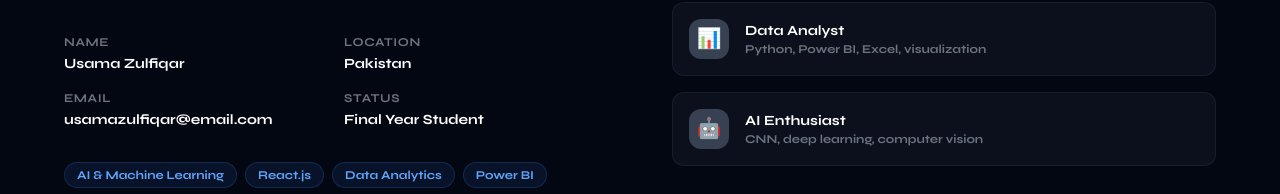
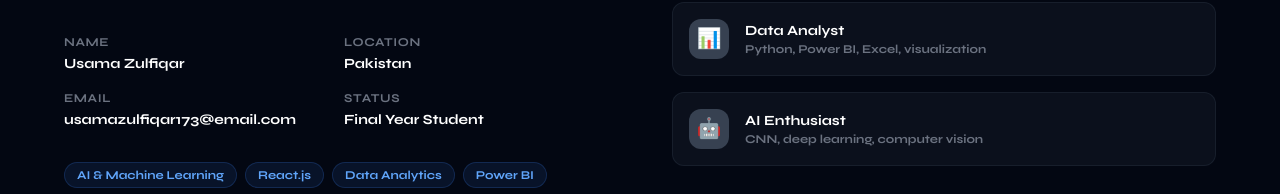
Before and after one commit to UsamaZulfiqar-7/Portfolio, a React (Vite) app: page / in a window 1280 px wide. Shown: the part 1607-1801 px from the top of the page. Built offline with nearby package versions, Linux system fonts and the light colour scheme.

Commit message:
Updated About section

```diff
--- a/src/components/About.jsx
+++ b/src/components/About.jsx
@@ -56,7 +56,7 @@ export default function About() {
               {[
                 { label: "Name", value: personalInfo.name },
                 { label: "Location", value: personalInfo.location },
-                { label: "Email", value: "usamazulfiqar@email.com" },
+                { label: "Email", value: "usamazulfiqar173@email.com" },
                 { label: "Status", value: "Final Year Student" },
               ].map(({ label, value }) => (
                 <div key={label} className="flex flex-col gap-1">
```
